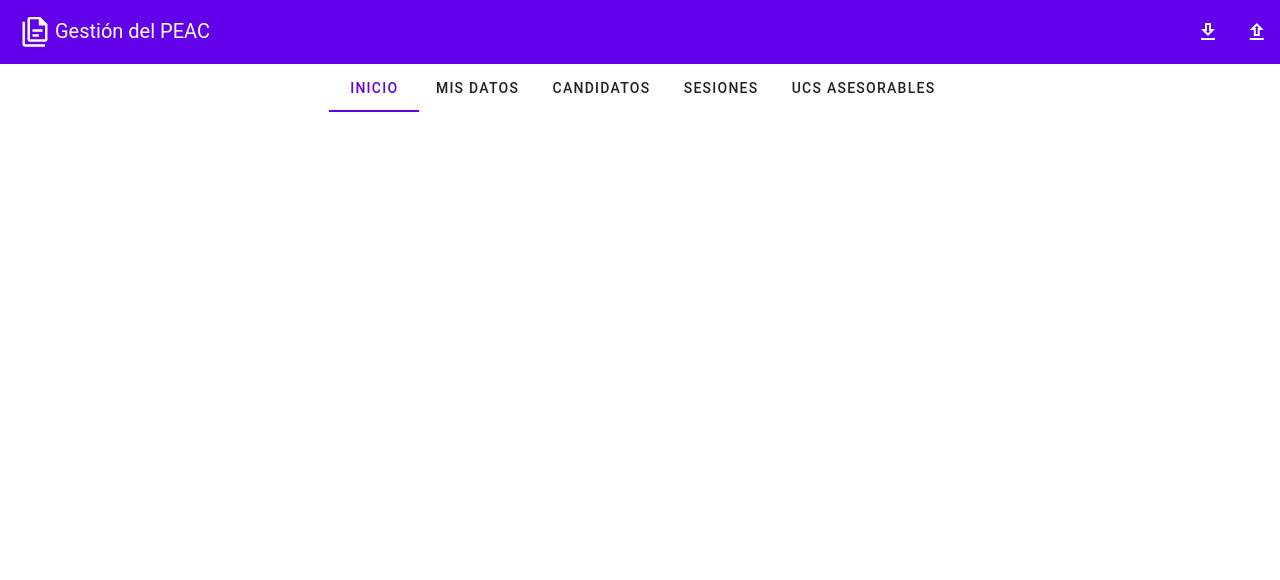
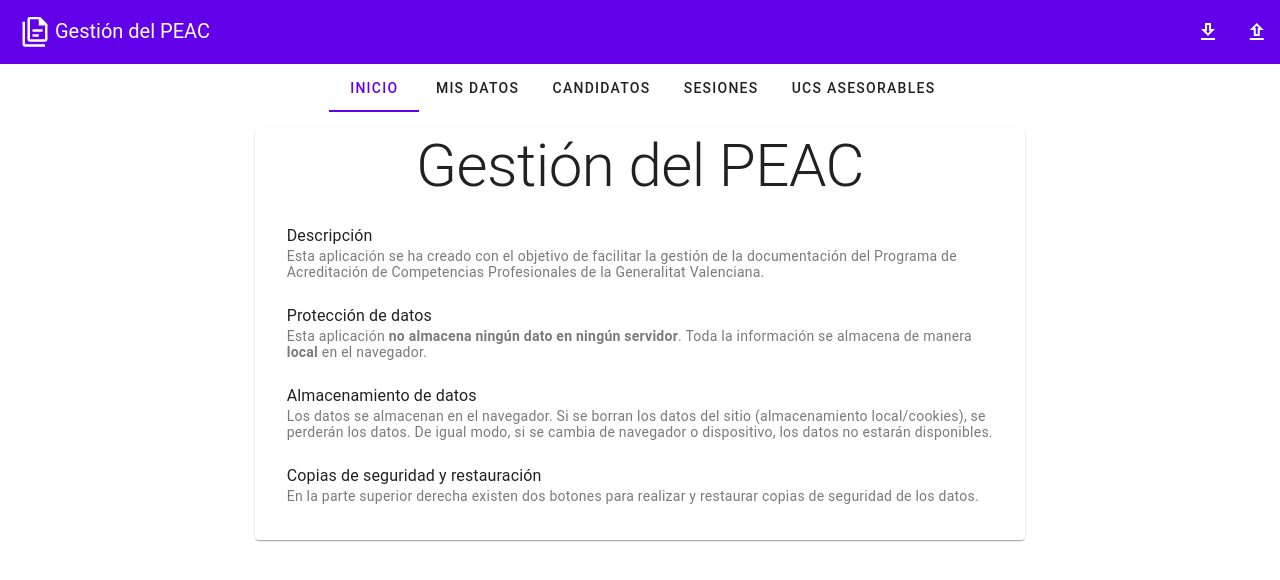
Before and after one commit to pedroprieto/gestion-acreditaciones, a Vue app: page /#/ in a window 1280 px wide. Shown: the top 580 px of the page. Built offline with nearby package versions, Linux system fonts and the light colour scheme.

Commit message:
Página principal

```diff
--- a/src/views/CandidatesView.vue
+++ b/src/views/CandidatesView.vue
@@ -200,7 +200,6 @@
       </v-col>
     </v-row>
     <v-dialog v-model="dialog" max-width="800px">
-      <template> </template>
       <v-card>
         <v-card-title>
           <span class="text-h5">{{ formTitle }}</span>
--- a/src/views/Home.vue
+++ b/src/views/Home.vue
@@ -1,3 +1,56 @@
-<template></template>
+<template>
+  <v-container>
+    <v-row justify="center">
+      <v-col cols="8">
+        <v-card>
+          <v-card-title>
+            <h2 class="text-h2 text-center">Gestión del PEAC</h2>
+          </v-card-title>
+          <v-card-text>
+            <v-list lines="two">
+              <v-list-item>
+                <v-list-item-title>Descripción</v-list-item-title>
+                <v-list-item-subtitle
+                  >Esta aplicación se ha creado con el objetivo de facilitar la
+                  gestión de la documentación del Programa de Acreditación de
+                  Competencias Profesionales de la Generalitat
+                  Valenciana.</v-list-item-subtitle
+                >
+              </v-list-item>
+              <v-list-item>
+                <v-list-item-title>Protección de datos</v-list-item-title>
+                <v-list-item-subtitle
+                  >Esta aplicación
+                  <b>no almacena ningún dato en ningún servidor</b>. Toda la
+                  información se almacena de manera <b>local</b> en el
+                  navegador.</v-list-item-subtitle
+                >
+              </v-list-item>
+              <v-list-item>
+                <v-list-item-title>Almacenamiento de datos</v-list-item-title>
+                <v-list-item-subtitle
+                  >Los datos se almacenan en el navegador. Si se borran los
+                  datos del sitio (almacenamiento local/cookies), se perderán
+                  los datos. De igual modo, si se cambia de navegador o
+                  dispositivo, los datos no estarán disponibles.
+                </v-list-item-subtitle>
+              </v-list-item>
+              <v-list-item>
+                <v-list-item-title
+                  >Copias de seguridad y restauración</v-list-item-title
+                >
+                <v-list-item-subtitle
+                  >En la parte superior derecha existen dos botones para
+                  realizar y restaurar copias de seguridad de los
+                  datos.</v-list-item-subtitle
+                >
+              </v-list-item>
+            </v-list>
+          </v-card-text>
+        </v-card>
+      </v-col>
+    </v-row>
+  </v-container>
+</template>
 
 <script setup></script>
```
